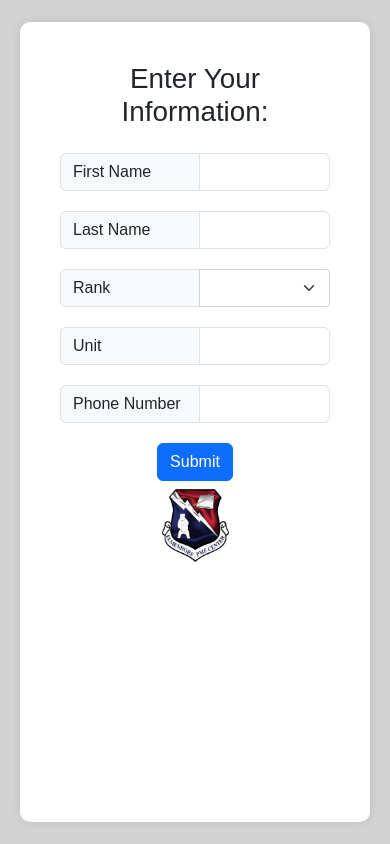
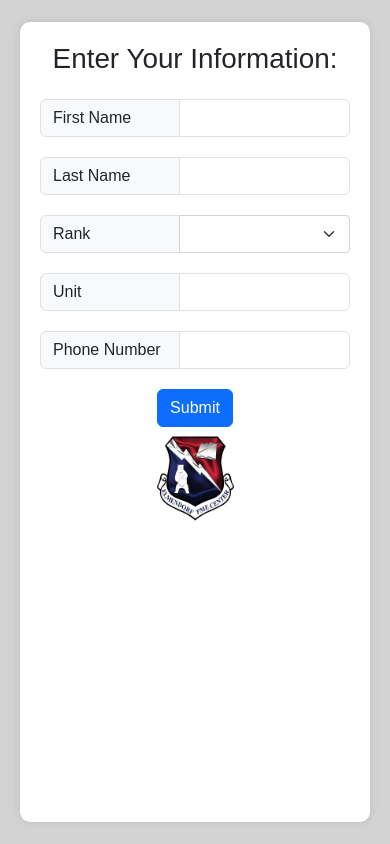
Before and after one commit to acondor123/JBER-PME-Kiosk-Desk, a Flask app: page / in a window 390 px wide. Run offline with Flask 2, Linux system fonts and the light colour scheme.

Commit message:
mobile support

```diff
--- a/templates/index.html
+++ b/templates/index.html
@@ -58,6 +58,12 @@
             transition: border-color .15s ease-in-out,box-shadow .15s ease-in-out;
             width: 100%;
         }
+
+        @media (max-width: 767px) {
+            .container {
+                padding: 20px;
+            }
+        }
     </style>
 </head>
 
--- a/templates/submitted.html
+++ b/templates/submitted.html
@@ -66,6 +66,12 @@
             color: #fff;
             border: none;
         }
+
+        @media (max-width: 767px) {
+            .container {
+                padding: 20px;
+            }
+        }
     </style>
 </head>
 <body>
```
